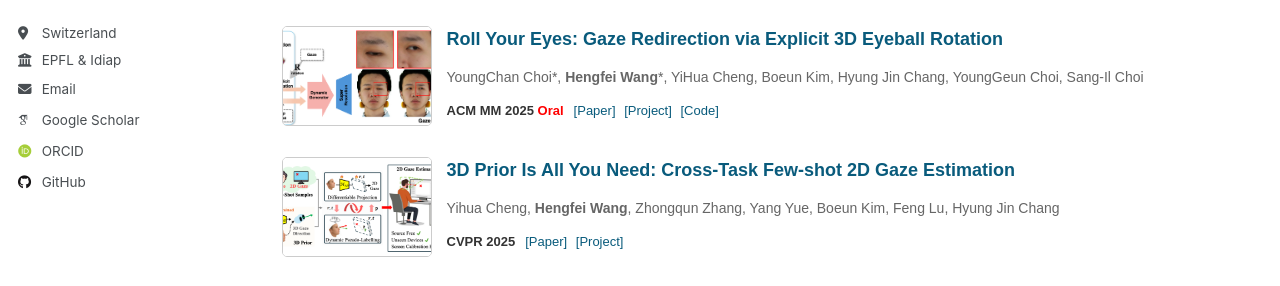
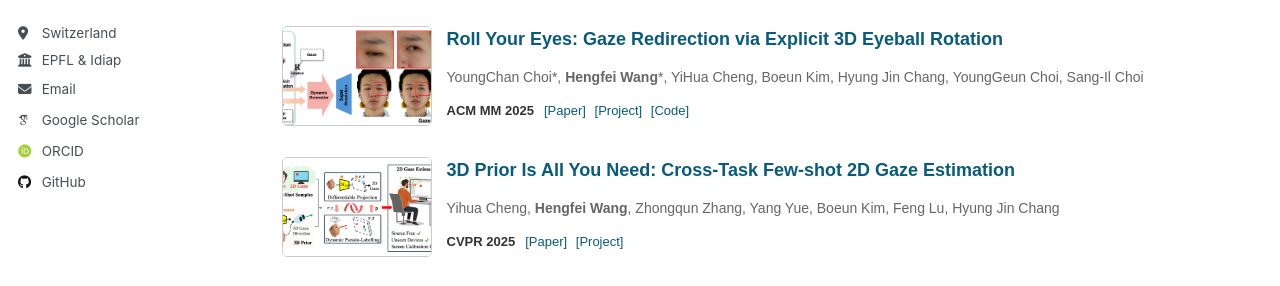
Before and after one commit to hengfei-wang/hengfei-wang.github.io, a Jekyll site: the page built from _pages/publications.html, in a window 1280 px wide and 900 px high. Shown: the part 292-578 px from the top of the window. Built offline with Jekyll 4.4.1, drawn with Linux system fonts in a browser that asks for light colours; some web fonts are replaced.

Commit message:
Update conference details in publications page
Removed the 'Oral' designation from the conference information.

```diff
--- a/_pages/publications.html
+++ b/_pages/publications.html
@@ -175,7 +175,7 @@ Click the image for better visualization.
             <!-- <p class="paper-authors">YoungChan Choi<sup>*</sup>, <b>Hengfei Wang</b><sup>*</sup>, YiHua Cheng, Boeun Kim, Hyung Jin Chang, YoungGeun Choi, Sang-Il Choi</p> -->
             <p class="paper-authors">YoungChan Choi*, <b>Hengfei Wang</b>*, YiHua Cheng, Boeun Kim, Hyung Jin Chang, YoungGeun Choi, Sang-Il Choi</p>
             <p class="paper-meta">
-                <span class="paper-conf">ACM MM 2025 <font color="red">Oral</font></span>
+                <span class="paper-conf">ACM MM 2025</span>
                 <span class="paper-links">
                     <a href="http://hengfei-wang.github.io/files/rye.pdf">[Paper]</a>
                     <a href="https://rollyoureyes.github.io/RollyourEyes_ProjectPage">[Project]</a>
```
